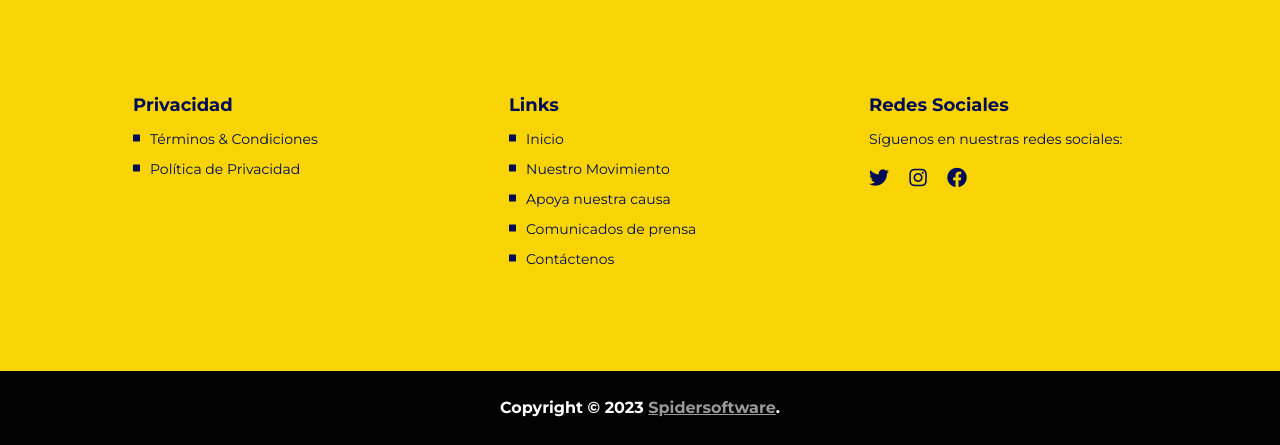
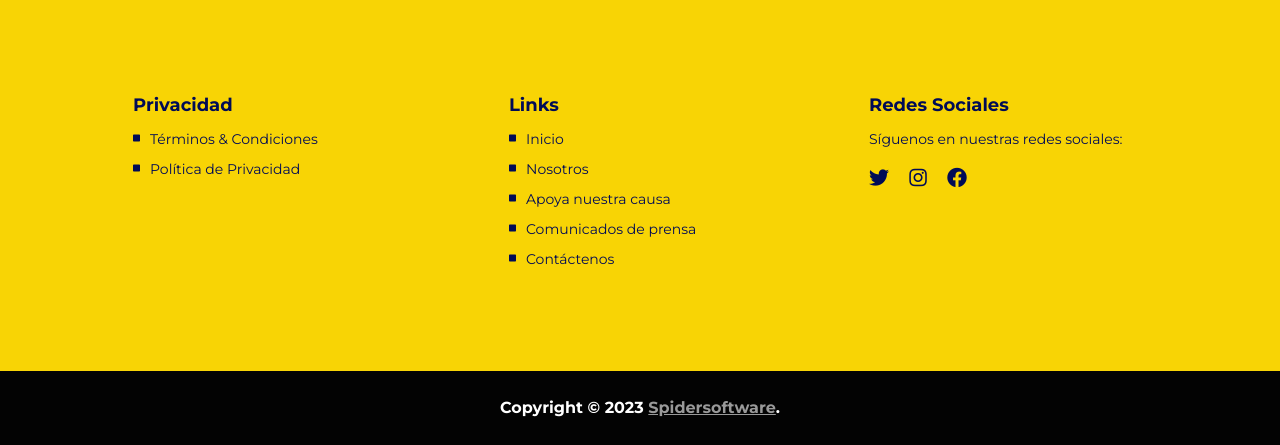
Before and after one commit to juanchosoft/somostodosok, a PHP site: page / in a window 1280 px wide. Shown: the part 2420-2865 px from the top of the page. Run offline with PHP 8.4, Linux system fonts and the light colour scheme; data comes from the database, SQL or seed files in the repository; data that the repository does not hold is empty; some libraries are stand-ins or nearby versions; some web fonts are replaced.

Commit message:
cambios generales

```diff
--- a/admin/classes/DbConection.php
+++ b/admin/classes/DbConection.php
@@ -13,7 +13,7 @@ class DbConection {
     $this->host = "localhost";
     $this->user = "root";
     $this->pass = "";
-    $this->dbName = "mgdiaz";
+    $this->dbName = "somos";
 
     //Este es el timestamp que se debe ingresar, de acuerdo a la hora deseada
     $this->server_date = 'DATE_ADD(NOW(),INTERVAL 1 HOUR)';
--- a/admin/include/footer.php
+++ b/admin/include/footer.php
@@ -29,7 +29,7 @@
                     </li>
                     <li class="media">
                         <i class="fas fa-square"></i>
-                        <div class="media-body"><a href="about.php">Nuestro Movimiento</a></div>
+                        <div class="media-body"><a href="about.php">Nosotros</a></div>
                     </li>
                     <li class="media">
                         <i class="fas fa-square"></i>
--- a/admin/include/head.php
+++ b/admin/include/head.php
@@ -6,23 +6,23 @@
   <meta http-equiv="X-UA-Compatible" content="IE=edge" />
   <meta name="viewport" content="width=device-width, initial-scale=1.0">
   <link rel="stylesheet" href="plugins/sweetalert2/sweetalert2.min.css">
-  <title>Movimiento - SOMOS TODOS</title>
+  <title>SOMOS TODOS</title>
   <meta name="description" content="Ayúdanos a construir un mejor pais. Con los aportes de toda la comunidad podemos hacer una Colombia más próspera y segura."/>
   <meta name="image" content="https://somostodos.com.co/images/favicon/logook.png">
   <meta itemprop="image" content="https://somostodos.com.co/images/favicon/logook.png">
   <link rel="canonical" href="https://somostodos.com.co/" />
   <meta property="og:locale" content="es_ES" />
   <meta property="og:type" content="website" />
-  <meta property="og:title" content="Movimiento - SOMOS TODOS" />
+  <meta property="og:title" content="SOMOS TODOS" />
   <meta property="og:description" content="Ayúdanos a construir un mejor pais. Con los aportes de toda la comunidad podemos hacer una Colombia más próspera y segura." />
   <meta property="og:url" content="https://somostodos.com.co/" />
-  <meta property="og:site_name" content="Movimiento - SOMOS TODOS" />
+  <meta property="og:site_name" content="SOMOS TODOS" />
   <meta name="og:image" content="https://somostodos.com.co/images/favicon/logook.png">
   <meta name="twitter:card" content="summary_large_image" />
-  <meta name="twitter:title" content="Movimiento - SOMOS TODOS" />
+  <meta name="twitter:title" content="SOMOS TODOS" />
   <meta name="twitter:description" content="Ayúdanos a construir un mejor pais. Con los aportes de toda la comunidad podemos hacer una Colombia más próspera y segura." />
   <meta name="twitter:image:src" content="https://somostodos.com.co/images/favicon/logook.png">
-  <meta name="twitter:label1" content="Movimiento - SOMOS TODOS" />
+  <meta name="twitter:label1" content="SOMOS TODOS" />
 
 
   <!-- slider stylesheet -->
@@ -68,6 +68,6 @@
     <!-- header section strats -->
     <div class="brand_box">
       <a class="navbar-brand" href="index.php">
-        <img src="images/logo_bg_white.png" >
+        <img src="images/logo_bg_white3.png" >
       </a>
     </div>
--- a/css/styles.css
+++ b/css/styles.css
@@ -1044,7 +1044,7 @@ input[type='checkbox'] {
     padding-top: 6rem;
     padding-bottom: 6.25rem;
     background-color: #faf9f8;
-    background-image: url(../images/image.jpg);
+    background-image: url(../images/5.jpg);
     background-size: cover;
     background-repeat: no-repeat;
 }
```
Also changed, not shown: images/1.jpg (added), images/2.jpg (added), images/3.jpg (added), images/4.jpg (added), images/5.jpg (added), images/6.jpg (added), images/logo_bg_white-2.png (added), images/logo_bg_white3.png, images/mapa.png, images/mapa_old.png (added).
